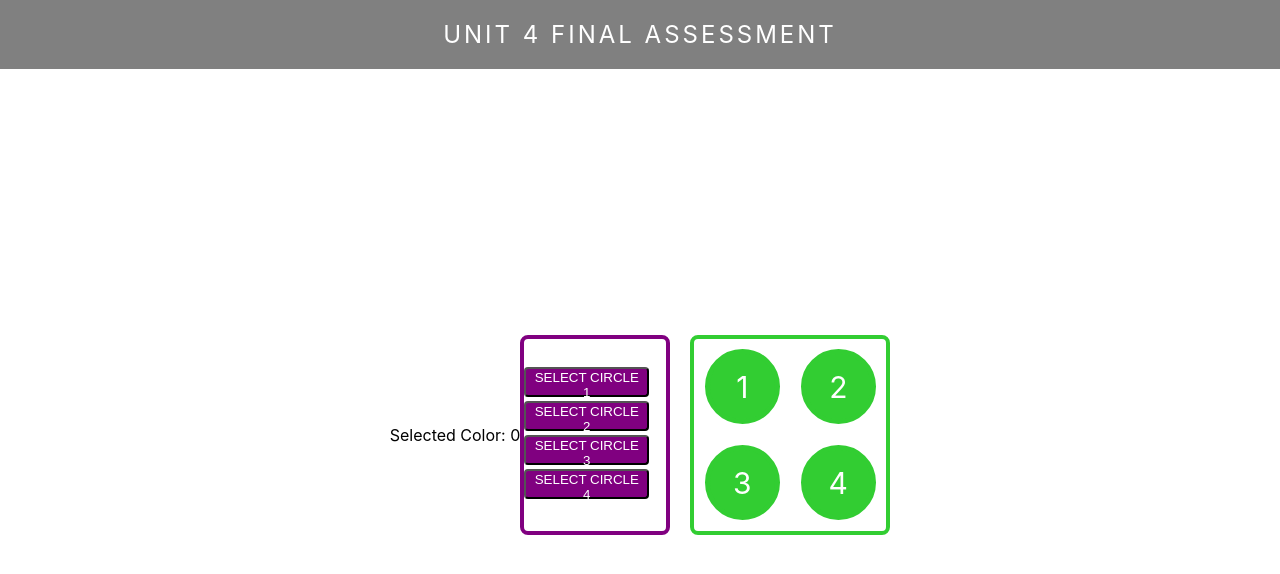
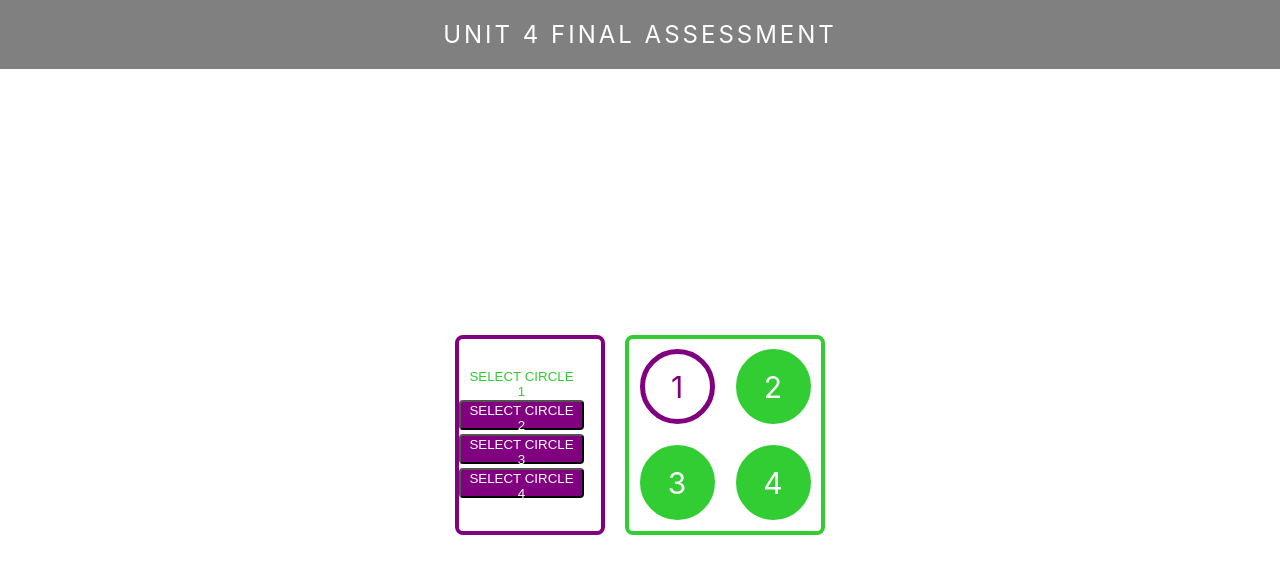
Before and after one commit to bearcodes870/project-4-assessment, a React (Create React App) app: page / in a window 1280 px wide. Shown: the top 574 px of the page. Built offline with nearby package versions, Linux system fonts and the light colour scheme.

Commit message:
assessment completed

```diff
--- a/src/components/CircleSelector/CircleSelector.jsx
+++ b/src/components/CircleSelector/CircleSelector.jsx
@@ -5,7 +5,7 @@ const CircleSelector = (props, idx) => (
         <div>
             {props.selButton.map(selButton =>
 
-            <button className={idx == props.selButtonIdx ? 'styles.selected' : ''} key={idx} onClick={() => props.handleClick(selButton)}>Select Circle {selButton}</button>
+            <button className={props.selButtonIdx == `${selButton}` ? `${styles.selected}` : ''} key={idx} onClick={() => props.handleClick(selButton)}>Select Circle {selButton}</button>
             )}
         </div>
     </div>
--- a/src/pages/App/App.js
+++ b/src/pages/App/App.js
@@ -15,7 +15,7 @@ class App extends Component {
 
       getInitialState() {
         return {
-            selButtonIdx: 0
+            selButtonIdx: 1
         };
       }
 
@@ -33,8 +33,6 @@ class App extends Component {
       <div className="App">
         <header className="App-header">UNIT 4 FINAL ASSESSMENT</header>
         <main>
-
-          Selected Color: {this.state.selButtonIdx}
           <CircleSelector
            selButton={selButton}
            selButtonIdx = {this.state.selButtonIdx}
```
